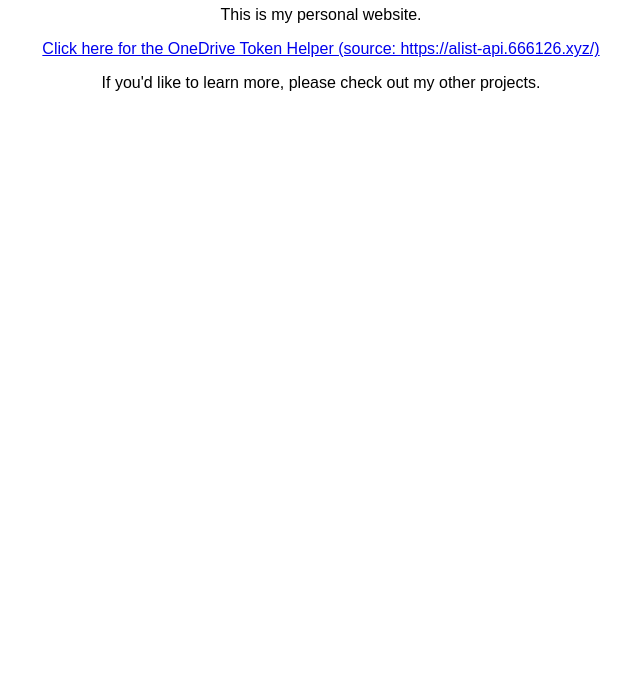
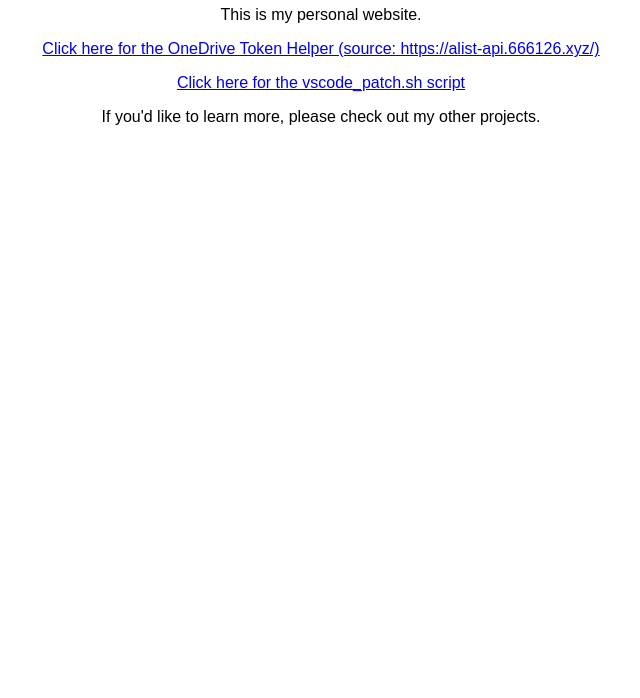
Before and after one commit to sunrisewestern/sunrisewestern.github.io, a plain HTML site: page index.html in a window 1280 px wide. Shown: the part 102-800 px from the top of the page, without its empty margins (319-959 px from the left). Drawn offline with Linux system fonts and the light colour scheme.

Commit message:
Update index.html

```diff
--- a/index.html
+++ b/index.html
@@ -15,6 +15,11 @@
         <a href="OneDrive令牌获取助手.html">Click here for the OneDrive Token Helper (source: https://alist-api.666126.xyz/)</a>
     </p>
 
+    <!-- Add the link to vscode_patch.sh -->
+    <p>
+        <a href="vscode_patch.sh">Click here for the vscode_patch.sh script</a>
+    </p>
+
     <p>If you'd like to learn more, please check out my other projects.</p>
 </body>
 </html>
```
